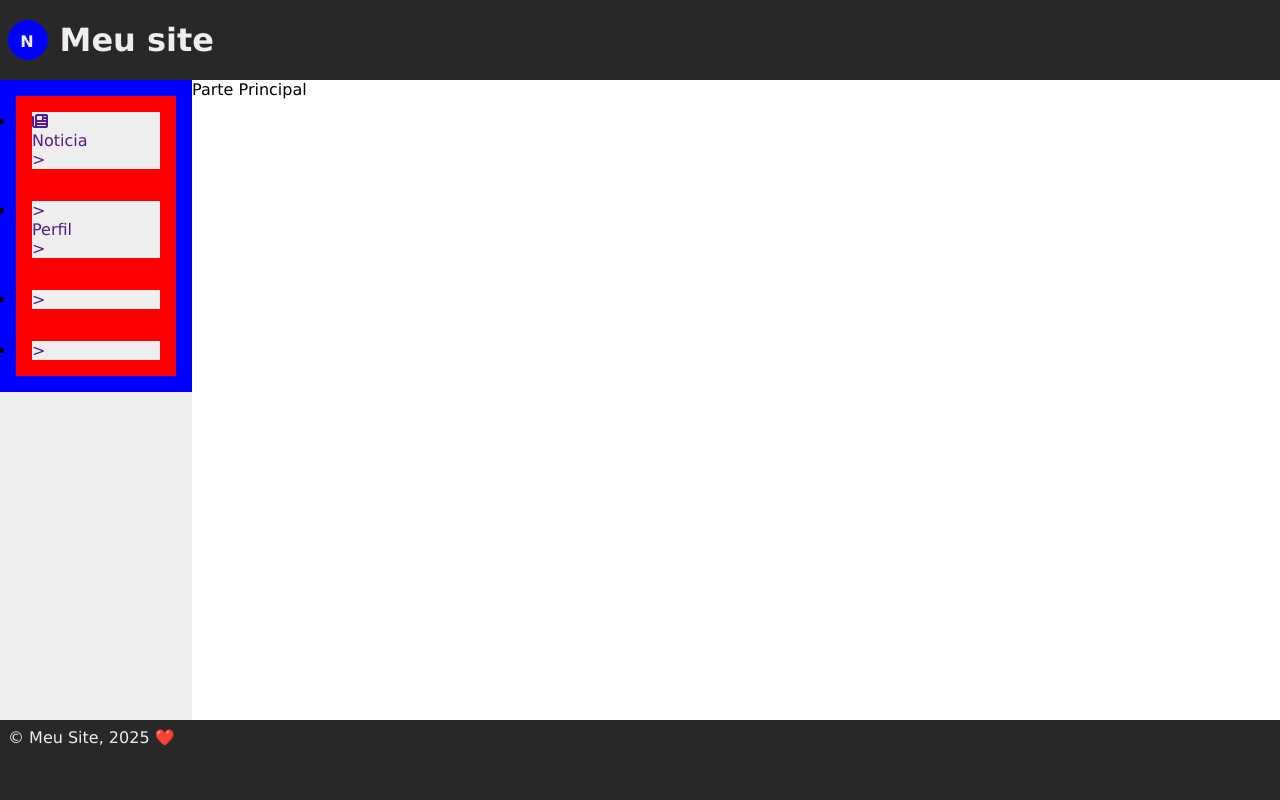
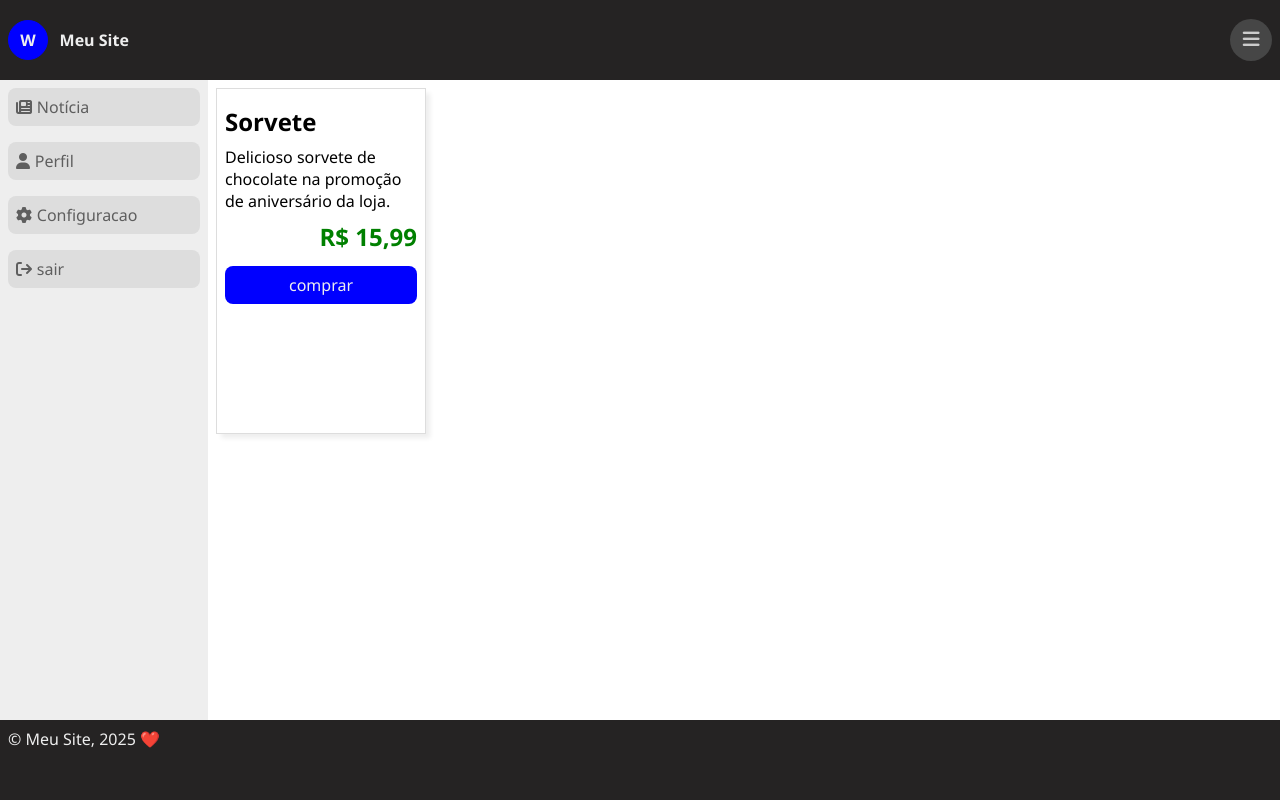
Before and after one commit to Nt-0411/01-oficina-pmg-20250825, a plain HTML site: page index.html in a window 1280 px wide. Drawn offline with Linux system fonts and the light colour scheme.

Commit message:
Aula08/09

```diff
--- a/estilo.css
+++ b/estilo.css
@@ -1,25 +1,25 @@
 * {
-   font-size: 16;
-   font-family: Verdana, Geneva, Tahoma, sans-serif;
-   margin: 0rem;
+    font-size: 16px;
+    font-family: 'Segoe UI', Tahoma, Geneva, Verdana, sans-serif;
+    margin: 0rem;
     padding: 0rem;
 }
 
-html{
+html {
     /* border: .1rem solid red; */
 }
 
-body{
-    /* border: .1rem solid blue; */
+body {
+    /* border: .1rem solid #4000ff; */
     min-height: 100vh;
     display: flex;
     flex-direction: column;
 }
 
-header{
-    /* border: .1rem solid green; */
+header {
+    /* border: .1rem solid #00ff48; */
     height: 4rem;
-    background-color:  rgb(41, 40, 40);
+    background-color: #252323;
     color: #eee;
     padding: .5rem;
     display: flex;
@@ -27,7 +27,7 @@ header{
     align-content: center;
 }
 
-.logo{
+.logo {
     border: .1rem solid blue;
     padding: .7rem;
     width: 1rem;
@@ -36,43 +36,173 @@ header{
     border-radius: 100%;
     font-weight: bold;
     margin-right: .7rem;
+    display: flex;
     align-items: center;
     align-content: center;
 }
 
-section{
-    /* border: .1rem solid yellow; */
+.titulo {
+    flex: 1;
+    /* border: .1rem solid white; */
+}
+
+.menu-hamburguer {
+    /* border: .1rem solid red;  */
+    border-radius: 100%;
+    width: 1rem;
+    height: 1rem;
+    padding: .8rem;
+    display: flex;
+    justify-content: center;
+    align-items: center;
+    align-content: center;
+    background-color: #464646;
+}
+
+.menu-hamburguer i {
+    font-size: 1.2rem;
+    color: #ccc;
+}
+
+.menu-hamburguer:hover i {
+    color: #eee;
+}
+
+.menu-hamburguer i:hover {
+    color: white;
+}
+
+section {
+    /* border: .1rem solid #ccd214; */
     display: flex;
     flex: 1;
 }
 
-nav{
-    /* border: .1rem solid rgb(252, 143, 0); */
+nav {
+    /* border: .1rem solid #e69108; */
     width: 12rem;
+    padding: .5rem;
     background-color: #eee;
 }
 
-a{
+.menu-lateral {
+    /* border: .1rem solid blue; */
+}
+
+li {
+    /* border: .1rem solid red; */
+    margin-bottom: 1rem;
+}
+
+a {
     text-decoration: none;
 }
 
-.menu-lateral{
-    border: 1rem solid blue;
+.opcao {
+    display: flex;
+    padding: .5rem;
+    border-radius: .5rem;
+    background-color: #ddd;
+    color: #5e5e5e;
 }
 
-li{
-    border: 1rem solid red;
+.opcao:hover {
+    background-color: #ccc;
+    color: black;
+    box-shadow: .5rem .5rem .3rem .01rem #ddd;
+    border: .1rem solid #bdbdbd;
 }
 
-main{
-    /* border: .1rem solid pink; */
+.opcao:hover .rotulo {
+    text-align: right;
+}
+
+.opcao:hover .icone-final {
+    opacity: 1;
+}
+
+.icone-inicial {
+    /* border: .1rem solid green; */
+    margin-right: .3em;
+}
+
+.rotulo {
+    /* border: .1rem solid orangered; */
     flex: 1;
 }
 
-footer{
-    /* border: .1rem solid black; */
+.icone-final {
+    /* border: .1rem solid purple; */
+    margin-left: .3rem;
+    opacity: 0;
+    transition: opacity .3s ease-in;
+}
+
+main {
+    /* border: .1rem solid #e6088d; */
+    flex: 1;
+    padding: .5rem;
+}
+
+.cartao {
+    border: .1rem solid #ddd;
+    box-shadow: .3rem .3rem .3rem .01rem #eee;
+    width: 12rem;
+    height: 20.5rem;
+    padding: .5rem;
+}
+
+.imagem {
+    width: 100%;
+}
+
+.nome-produto {
+    font-size: 1.5rem;
+    margin-top: .5rem;
+}
+
+.descricao {
+    margin-top: .5rem;
+}
+
+.preco {
+    margin-top: .5rem;
+    text-align: right;
+    color: green;
+    font-weight: bold;
+    font-size: 1.5rem;
+}
+
+button {
+    width: 100%;
+    margin-top: .8rem;
+    padding: .5rem;
+    background-color: blue;
+    border-radius: .5rem;
+    color: #eee;
+    border: none;
+}
+
+button:hover {
+    color:white;
+    background-color: #0202c2;
+    font-weight: bold;
+}
+
+footer {
+    /* border: .1rem solid rgb(9, 214, 246); */
     height: 4rem;
-    background-color:  rgb(41, 40, 40);
-    color:#eee;
-    padding: .5rem
+    background-color: #252323;
+    color: #eee;
+    padding: .5rem;
 }
+
+@media (max-width: 576px) {
+    .titulo {
+        opacity: 0;
+    }
+
+    nav {
+        display: none;
+    }
+}
--- a/index.html
+++ b/index.html
@@ -4,16 +4,18 @@
 <head>
     <meta charset="UTF-8">
     <meta name="viewport" content="width=device-width, initial-scale=1.0">
+    <title>Exemplo</title>
     <link rel="stylesheet" href="estilo.css">
-    <title>Exemplo</title>
-    <script src="https://kit.fontawesome.com/829449b481.js" crossorigin="anonymous"></script>
-
+    <script src="https://kit.fontawesome.com/b581796bdd.js" crossorigin="anonymous"></script>
 </head>
 
 <body>
     <header>
-        <div class="logo">N</div>
-        <h1 class="titulo">Meu site</h1>
+        <div class="logo">W</div>
+        <h1 class="titulo">Meu Site</h1>
+        <div class="menu-hamburguer">
+            <i class="fa-solid fa-bars"></i>
+        </div>
     </header>
     <section>
         <nav>
@@ -24,8 +26,11 @@
                             <div class="icone-inicial">
                                 <i class="fa-solid fa-newspaper"></i>
                             </div>
-                            <div class="rotulo">Noticia</div>
-                            <div class="icone-final" <i class="fa-solid fa-chevron-right"></i>>
+                            <div class="rotulo">
+                                Notícia
+                            </div>
+                            <div class="icone-final">
+                                <i class="fa-solid fa-chevron-right"></i>
                             </div>
                         </div>
                     </a>
@@ -33,10 +38,14 @@
                 <li>
                     <a href="">
                         <div class="opcao">
-                            <div class="icone-inicial" <i class="fa-solid fa-user"></i>>
+                            <div class="icone-inicial">
+                                <i class="fa-solid fa-user"></i>
                             </div>
-                            <div class="rotulo">Perfil</div>
-                            <div class="icone-final" <i class="fa-solid fa-chevron-right"></i>>
+                            <div class="rotulo">
+                                Perfil
+                            </div>
+                            <div class="icone-final">
+                                <i class="fa-solid fa-chevron-right"></i>
                             </div>
                         </div>
                     </a>
@@ -44,9 +53,14 @@
                 <li>
                     <a href="">
                         <div class="opcao">
-                            <div class="icone-inicial"></div>
-                            <div class="rotulo"></div>
-                            <div class="icone-final" <i class="fa-solid fa-chevron-right"></i>>
+                            <div class="icone-inicial">
+                                <i class="fa-solid fa-gear"></i>
+                            </div>
+                            <div class="rotulo">
+                                Configuracao
+                            </div>
+                            <div class="icone-final">
+                                <i class="fa-solid fa-chevron-right"></i>
                             </div>
                         </div>
                     </a>
@@ -54,16 +68,29 @@
                 <li>
                     <a href="">
                         <div class="opcao">
-                            <div class="icone-inicial"></div>
-                            <div class="rotulo"></div>
-                            <div class="icone-final" <i class="fa-solid fa-chevron-right"></i>>
+                            <div class="icone-inicial">
+                                <i class="fa-solid fa-arrow-right-from-bracket"></i>
+                            </div>
+                            <div class="rotulo">
+                                sair
+                            </div>
+                            <div class="icone-final">
+                                <i class="fa-solid fa-chevron-right"></i>
                             </div>
                         </div>
                     </a>
                 </li>
             </ul>
         </nav>
-        <main>Parte Principal</main>
+        <main>
+            <div class="cartao">
+                <!-- <img src="assets/sorvete.png" alt="Sorvete" class="imagem"> -->
+                <h1 class="nome-produto">Sorvete</h1>
+                <p class="descricao">Delicioso sorvete de chocolate na promoção de aniversário da loja.</p>
+                <p class="preco">R$ 15,99</p>
+                <button>comprar</button>
+            </div>
+        </main>
     </section>
     <footer>
         &copy; Meu Site, 2025 ❤️
```
Also changed, not shown: assets/sorvete.png (added).
